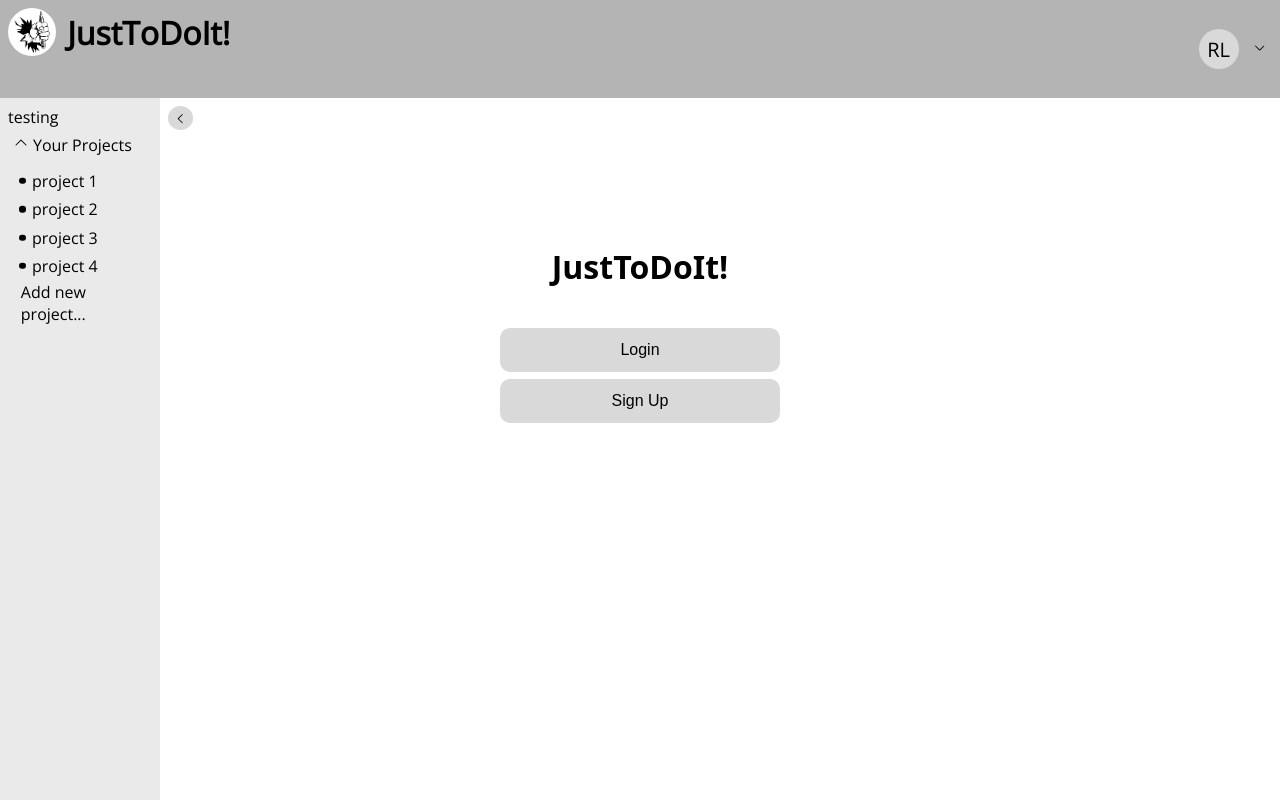
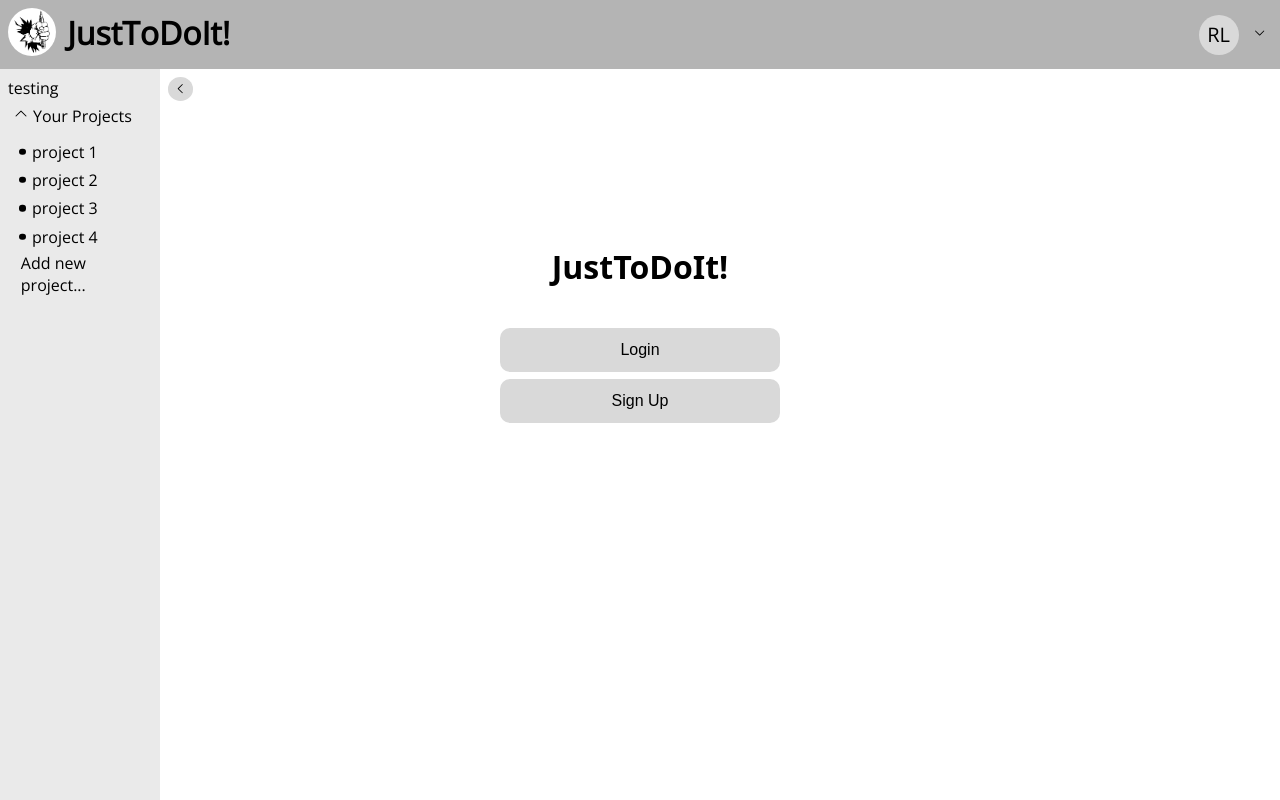
Before and after one commit to TotoalNormie/taskManegment, a React (Vite) app: page /home in a window 1280 px wide. Built offline with nearby package versions, Linux system fonts and the light colour scheme.

Commit message:
changed heading style

```diff
--- a/src/components/Header.jsx
+++ b/src/components/Header.jsx
@@ -21,7 +21,7 @@ const Header = () => {
 			<Link to='/' className='logo'>
 				<img src={logo} alt='logo' />
 			</Link>
-			<Link to='/' className='title'>
+			<Link to='/' className='title-header'>
 				JustToDoIt!
 			</Link>
 			<div className='user'>
--- a/src/style/Header.css
+++ b/src/style/Header.css
@@ -13,7 +13,7 @@ header {
 			transition: outline 0.4s ease;
 		}
 	}
-	& .title {
+	& .title-header {
 		font-size: 32px;
 		font-weight: bold;
 		color: inherit;
```
